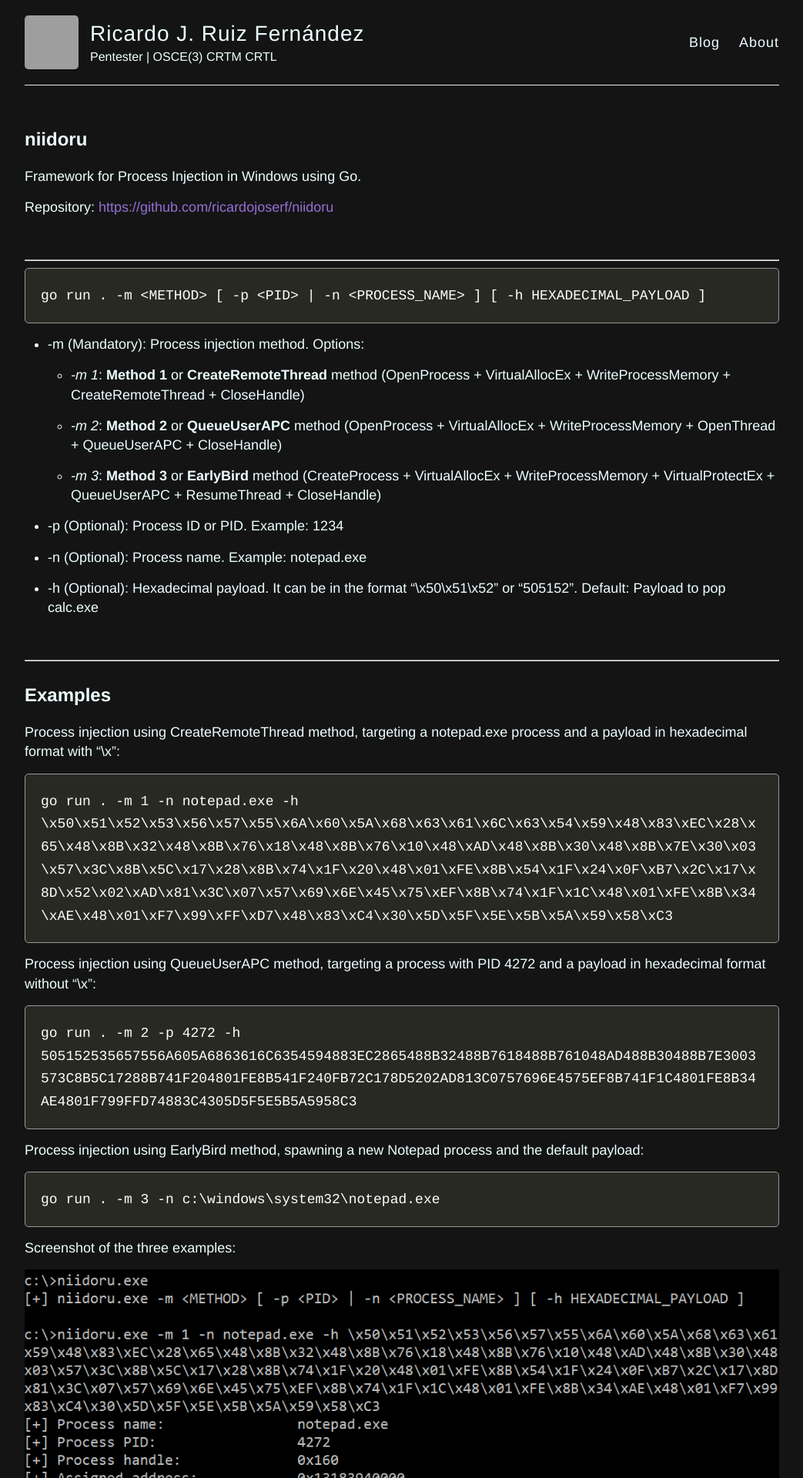
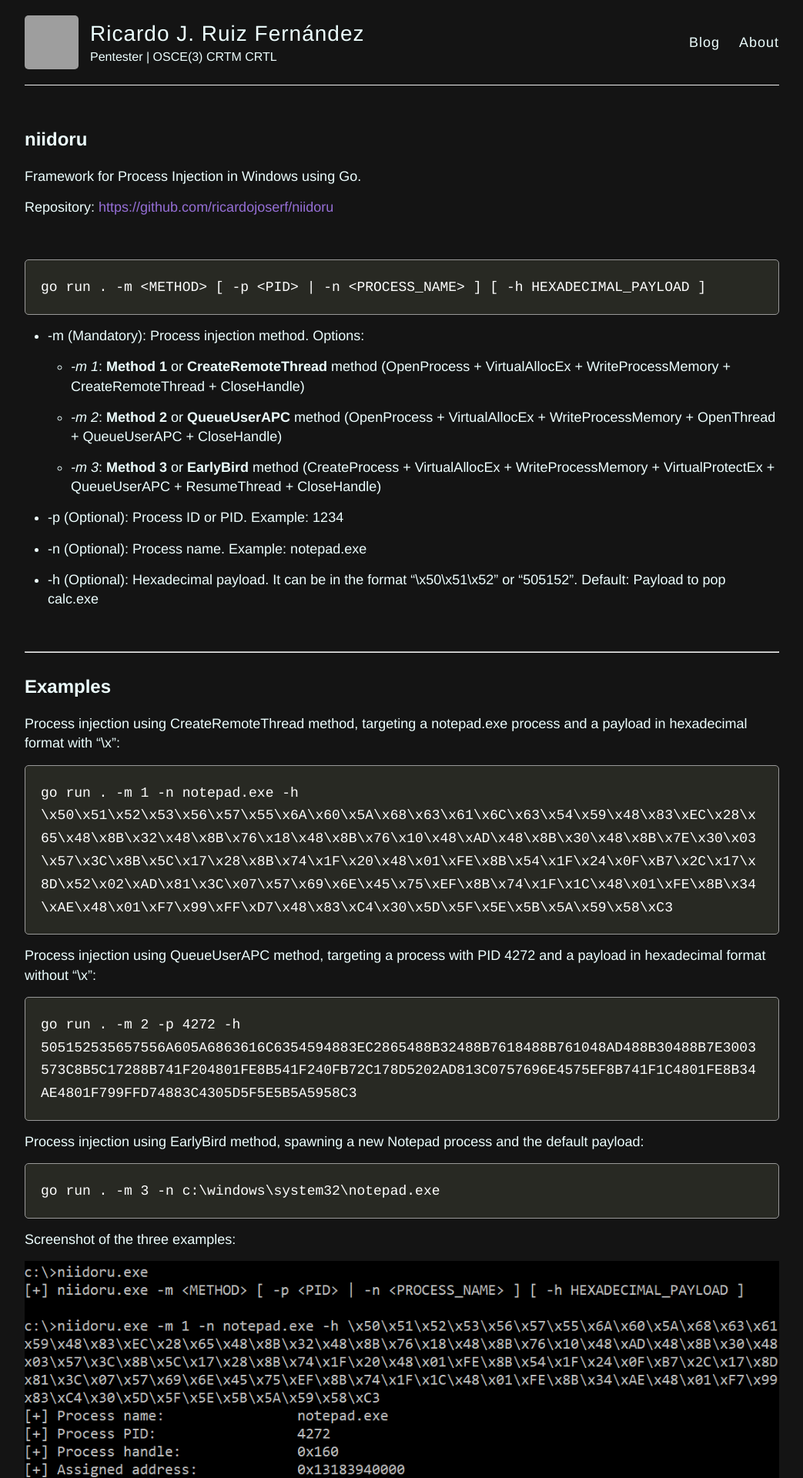
Before and after one commit to ricardojoserf/ricardojoserf.github.io, a Jekyll site: the page built from _posts/2023-12-12-niidoru.md, in a window 1280 px wide. Shown: the top 1920 px of the page at 77% size, without its empty margins (118-1161 px from the left). Built offline with Jekyll 4.4.1, drawn with Linux system fonts in a browser that asks for light colours; grey boxes are pictures that could not be loaded.

Commit message:
Update 2023-12-12-niidoru.md

````diff
--- a/_posts/2023-12-12-niidoru.md
+++ b/_posts/2023-12-12-niidoru.md
@@ -12,8 +12,6 @@ Framework for Process Injection in Windows using Go.
 Repository: [https://github.com/ricardojoserf/niidoru](https://github.com/ricardojoserf/niidoru)
 
 <br>
-
------------------------
 
 ```
 go run . -m <METHOD> [ -p <PID> | -n <PROCESS_NAME> ] [ -h HEXADECIMAL_PAYLOAD ]
@@ -64,8 +62,6 @@ Screenshot of the three examples:
 ![img1](https://raw.githubusercontent.com/ricardojoserf/ricardojoserf.github.io/master/images/niidoru/Screenshot_1.png)
 
 
-<br>
-
 ------------------------------
 
 ## Using the binary
````
